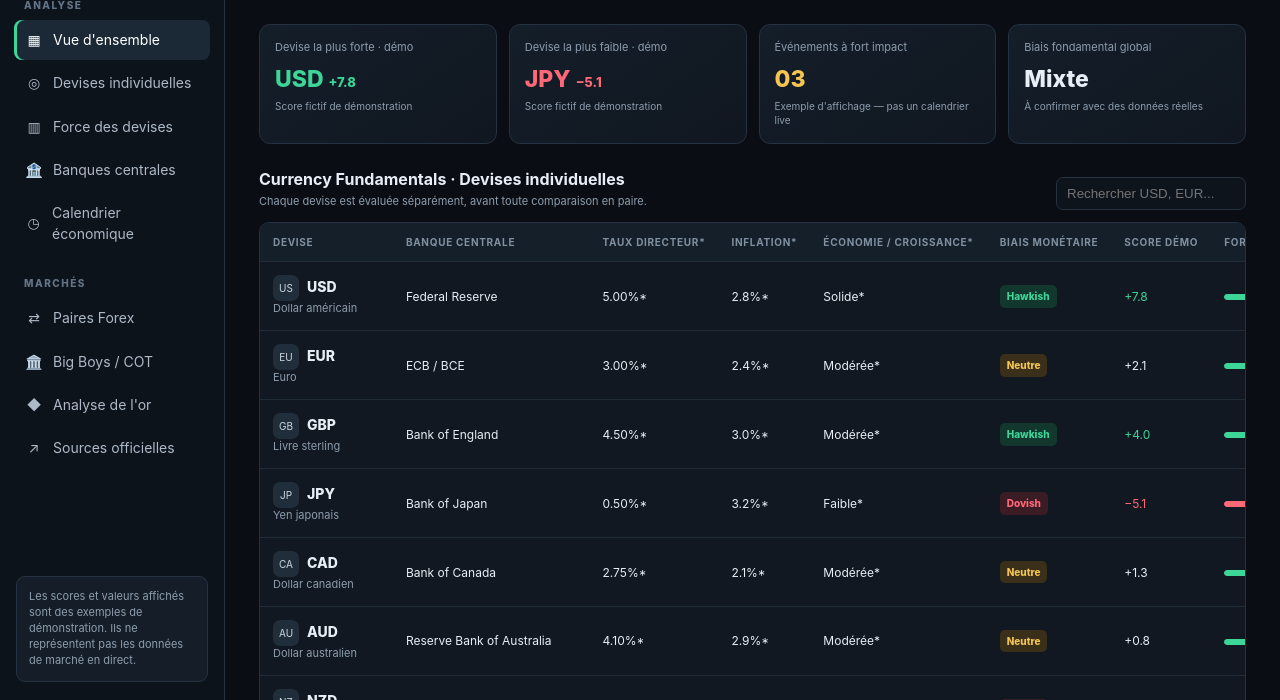
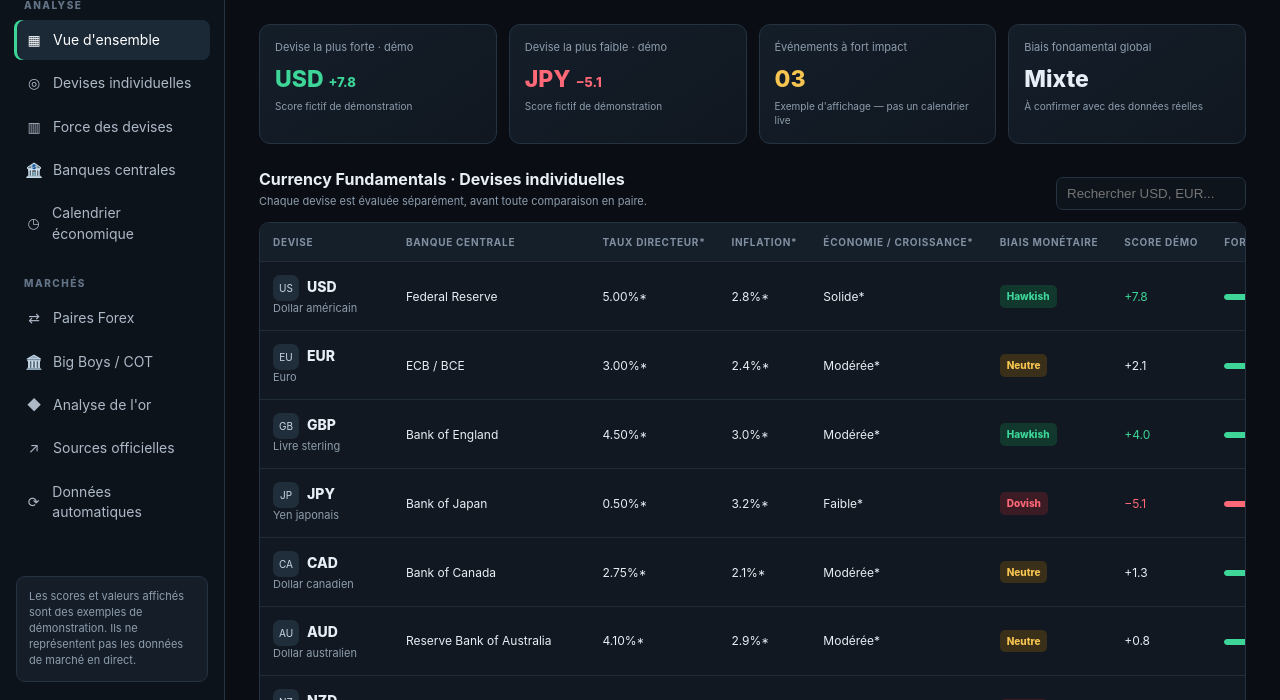
Before and after one commit to guensopierre101-star/fonda, a plain HTML site: page index.html in a window 1280 px wide. Shown: the part 100-800 px from the top of the page. Drawn offline with Linux system fonts and the light colour scheme.

Commit message:
Add automatic data status page to navigation

```diff
--- a/index.html
+++ b/index.html
@@ -26,6 +26,7 @@
   <a class="nav" href="#cot"><i>🏛️</i> Big Boys / COT</a>
   <a class="nav" href="#gold"><i>◆</i> Analyse de l'or</a>
   <a class="nav" href="sources.html"><i>↗</i> Sources officielles</a>
+  <a class="nav" href="data.html"><i>⟳</i> Données automatiques</a>
   <div class="sidebar-note">Les scores et valeurs affichés sont des exemples de démonstration. Ils ne représentent pas les données de marché en direct.</div>
 </aside>
 <main class="main">
```
